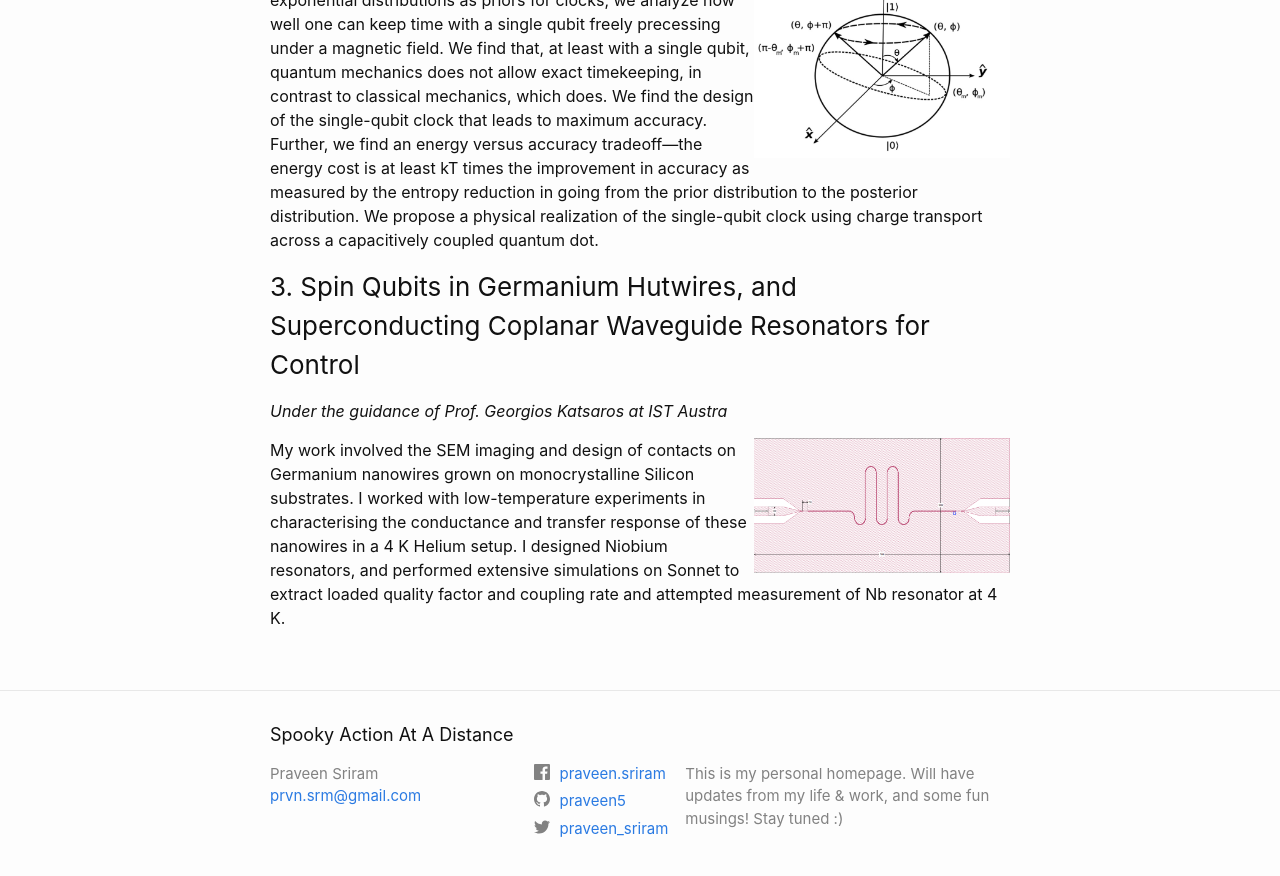
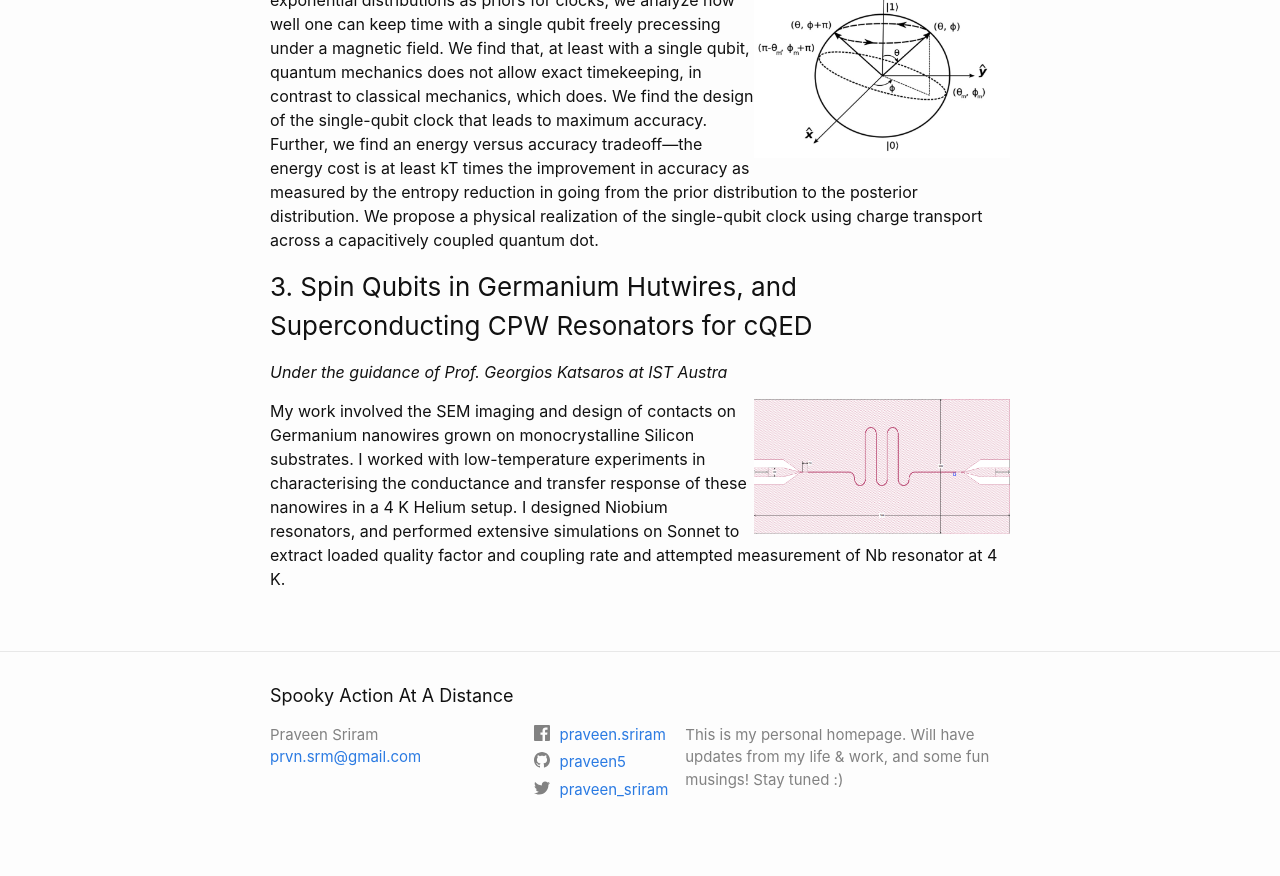
Before and after one commit to praveen5/praveen5.github.io, a Jekyll site: the page built from research.md, in a window 1280 px wide and 900 px high, scrolled down 1517 px. Shown: the top 876 px of the window. Built offline with Jekyll 4.4.1, drawn with Linux system fonts in a browser that asks for light colours; some of the changed text lies outside the part shown.

Commit message:
Update research.md

```diff
--- a/research.md
+++ b/research.md
@@ -17,7 +17,7 @@ _This page lists my research projects. For a summary of my academic course proje
 
 ***
 ## Projects
-### 1. Quantum-Transport in Semiconductor Nanowire Josephson Junctions
+### 1. Quantum Transport in Semiconductor Nanowire Josephson Junctions
 _Under the guidance of Prof. Bhaskaran Muralidharan, and Prof. Jonathan Baugh at IQC Waterloo and IIT Bombay_
 <p>
 <img src="/TB.png" ALIGN = "RIGHT" width="256" title="NanowireModel">
@@ -39,7 +39,7 @@ Accepted for a talk at [Q-Turn 2018](https://qturnworkshop.wixsite.com/2018), at
 We bring a Bayesian approach to the analysis of clocks. Using exponential distributions as priors for clocks, we analyze how well one can keep time with a single qubit freely precessing under a magnetic field. We find that, at least with a single qubit, quantum mechanics does not allow exact timekeeping, in contrast to classical mechanics, which does. We find the design of the single-qubit clock that leads to maximum accuracy. Further, we find an energy versus accuracy tradeoff—the energy cost is at least kT times the improvement in accuracy as measured by the entropy reduction in going from the prior distribution to the posterior distribution. We propose a physical realization of the single-qubit clock using charge transport across a capacitively coupled quantum dot.
 </p>
 
-### 3. Spin Qubits in Germanium Hutwires, and Superconducting Coplanar Waveguide Resonators for Control
+### 3. Spin Qubits in Germanium Hutwires, and Superconducting CPW Resonators for cQED
 _Under the guidance of Prof. Georgios Katsaros at IST Austra_
 <p>
 <img src="/CPW.png" ALIGN = "RIGHT" width="256" title="CPW">
```
